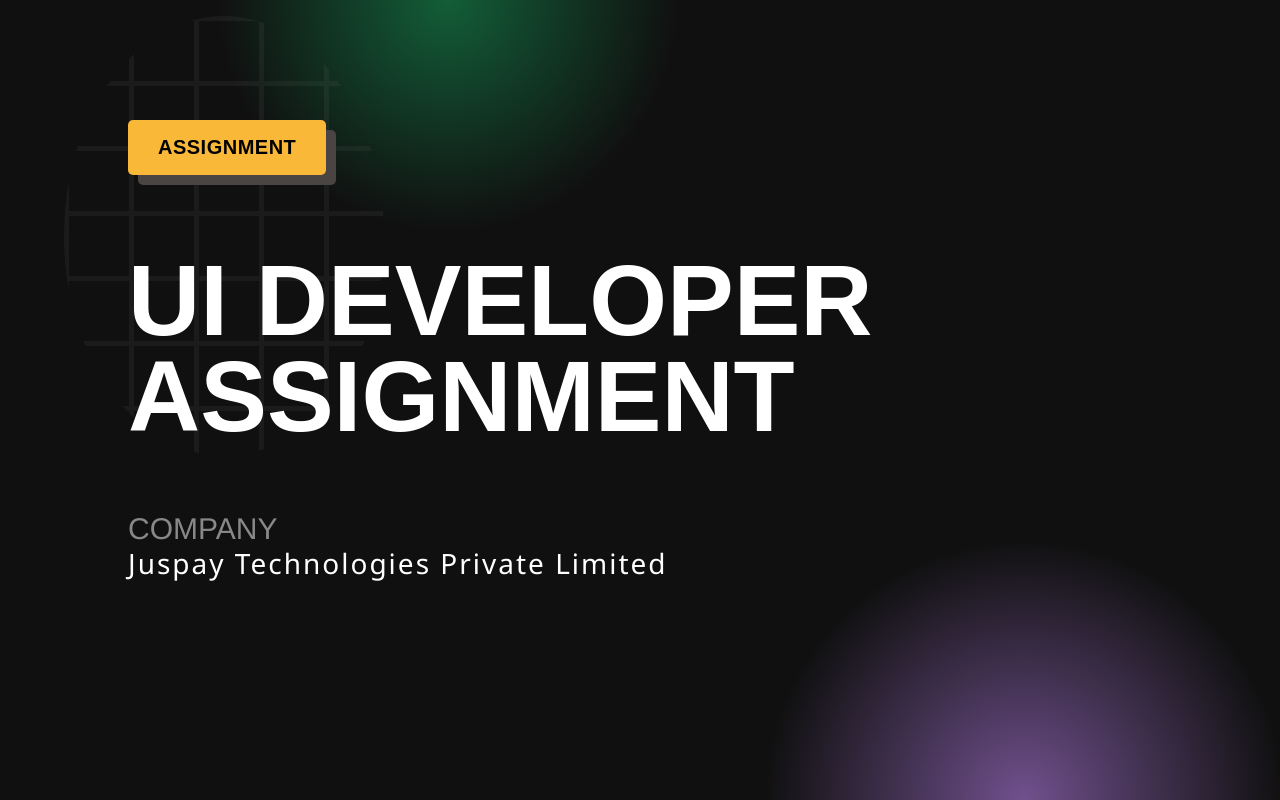
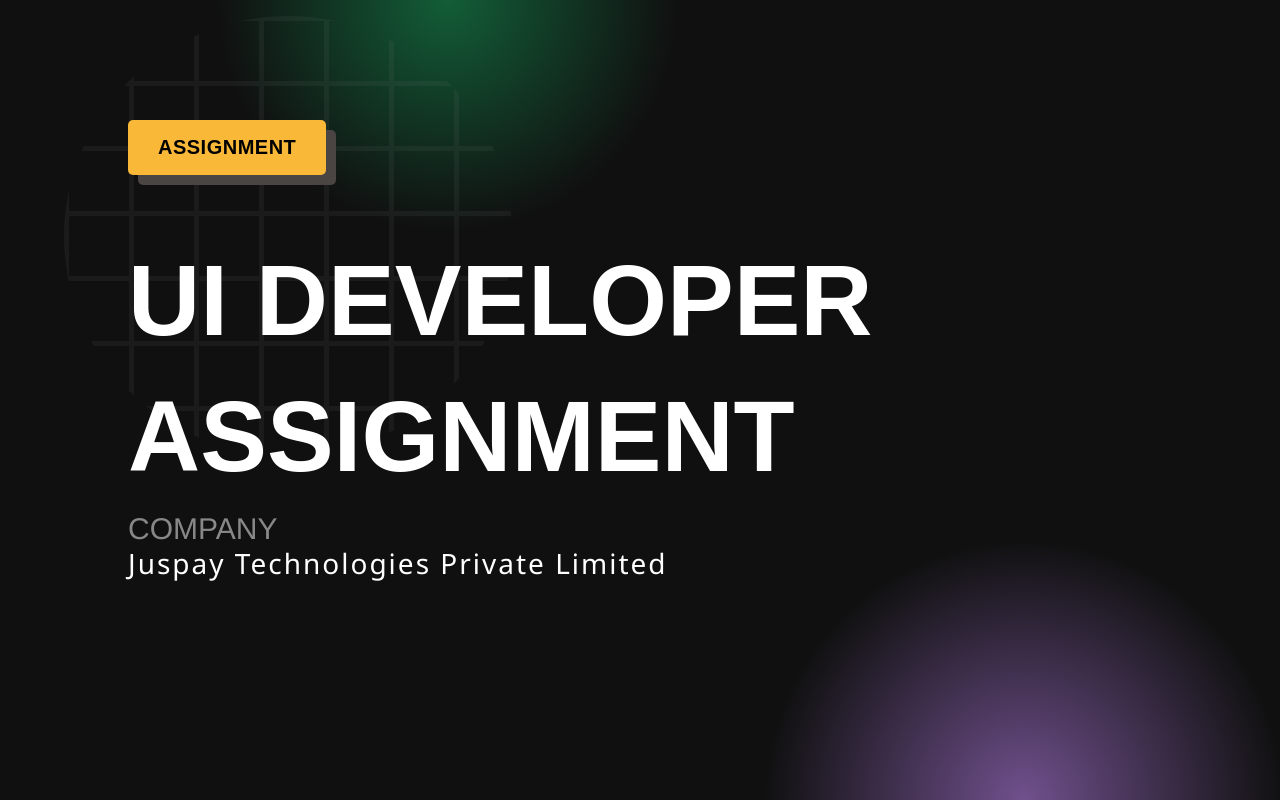
Before and after one commit to thakurshubhangi999/juspay-ui-assignment, a React (Create React App) app: page / in a window 1280 px wide. Built offline with nearby package versions, Linux system fonts and the light colour scheme.

Commit message:
JUSPAY-UI  Complete UI Developer assignment for JUSPAY with responsive design, overlays, and grid effects

```diff
--- a/src/components/UIAssignment.css
+++ b/src/components/UIAssignment.css
@@ -52,7 +52,7 @@
   line-height: 1.2;
   text-transform: uppercase;
   position: absolute;
-  top: calc(30% + 12%);
+  top: calc(35% + 12%);
   left: 10%;
   z-index: 3;
 }
@@ -101,7 +101,7 @@
   position: absolute;
   top: 2%;
   left: 5%;
-  width: 25%;
+  width: 35%;
   height: 55%;
   background-image: linear-gradient(#808080 5px, transparent 1px),
     linear-gradient(90deg, #808080 5px, transparent 1px),
```
